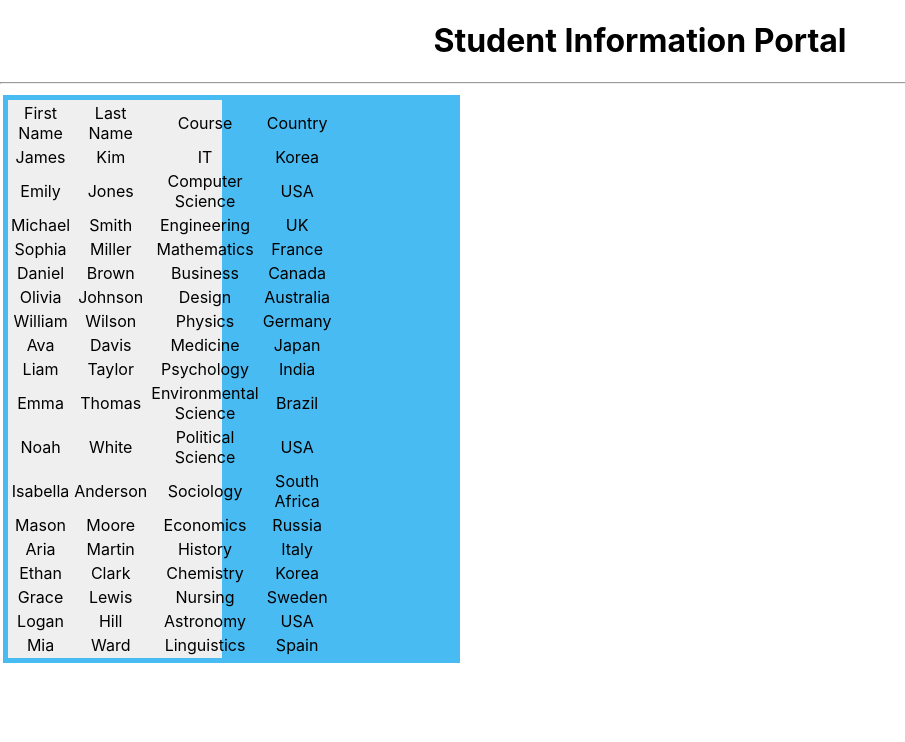
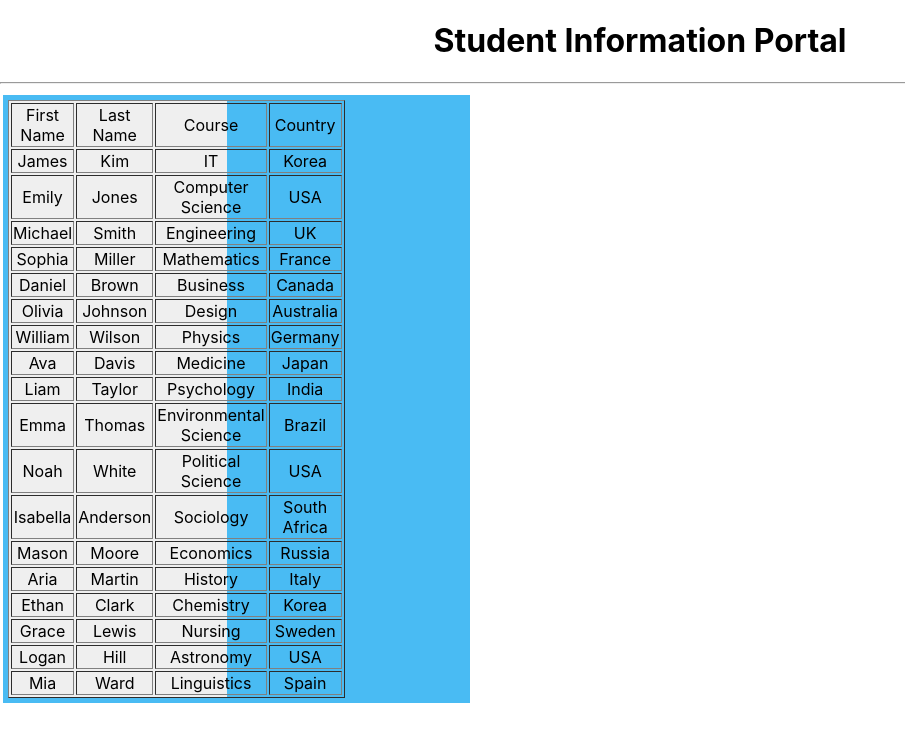
Before and after one commit to Jellorine/IT3133_2020ICT06_St, a React (Create React App) app in the folder student_information_portal./: page / in a window 1280 px wide. Shown: the top 742 px of the page, without its empty margins (0-905 px from the left). Built offline with nearby package versions, Linux system fonts and the light colour scheme.

Commit message:
gave border to the table

```diff
--- a/student_information_portal./src/components/StudentTable.js
+++ b/student_information_portal./src/components/StudentTable.js
@@ -3,7 +3,7 @@ export default function StudentTable(props){
     return(
         <div className="outerDiv">
             <div className="leftDiv">
-                <table>
+                <table border="1">
                     <thead>
                         <tr>
                             <td>First Name</td>
```
